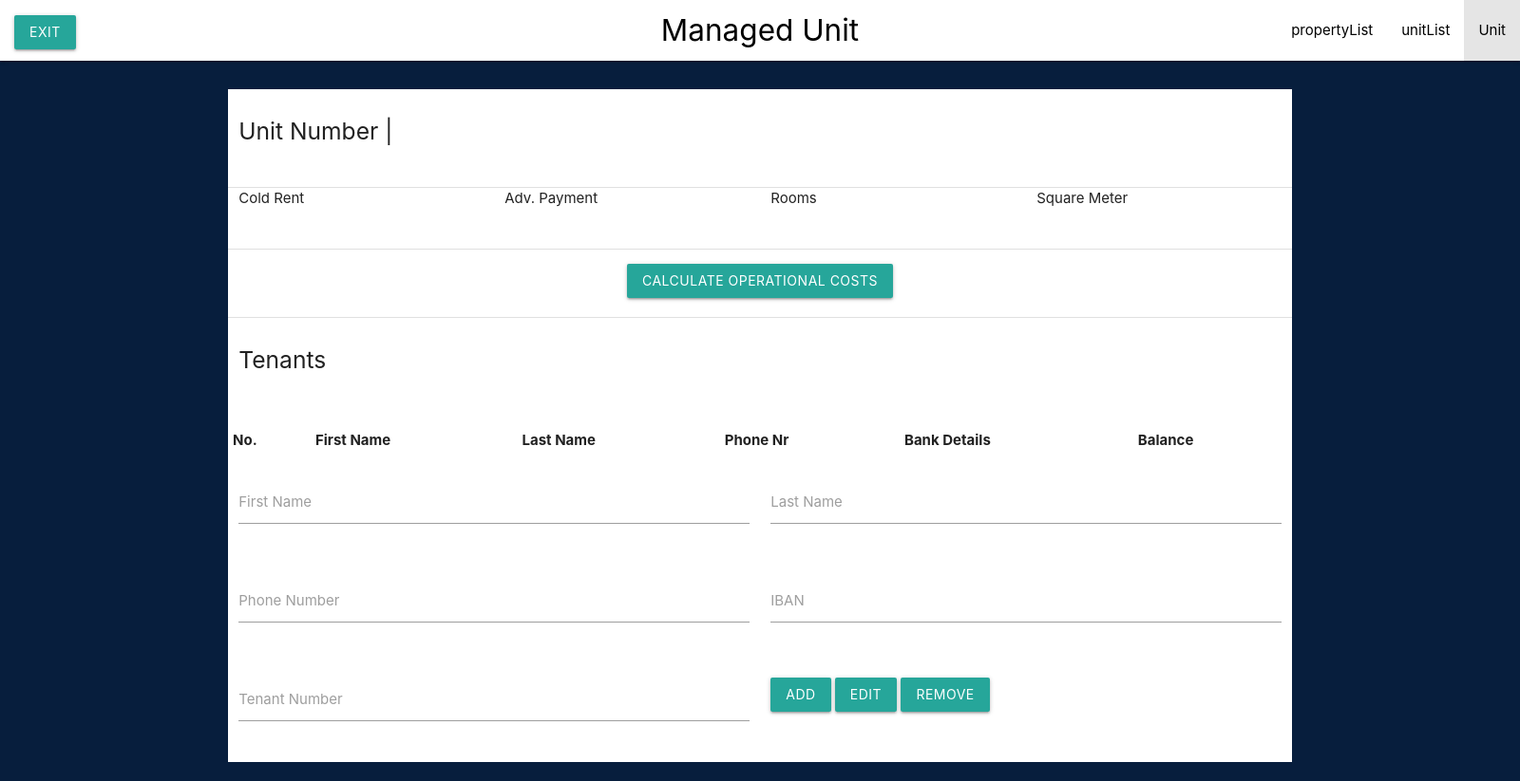
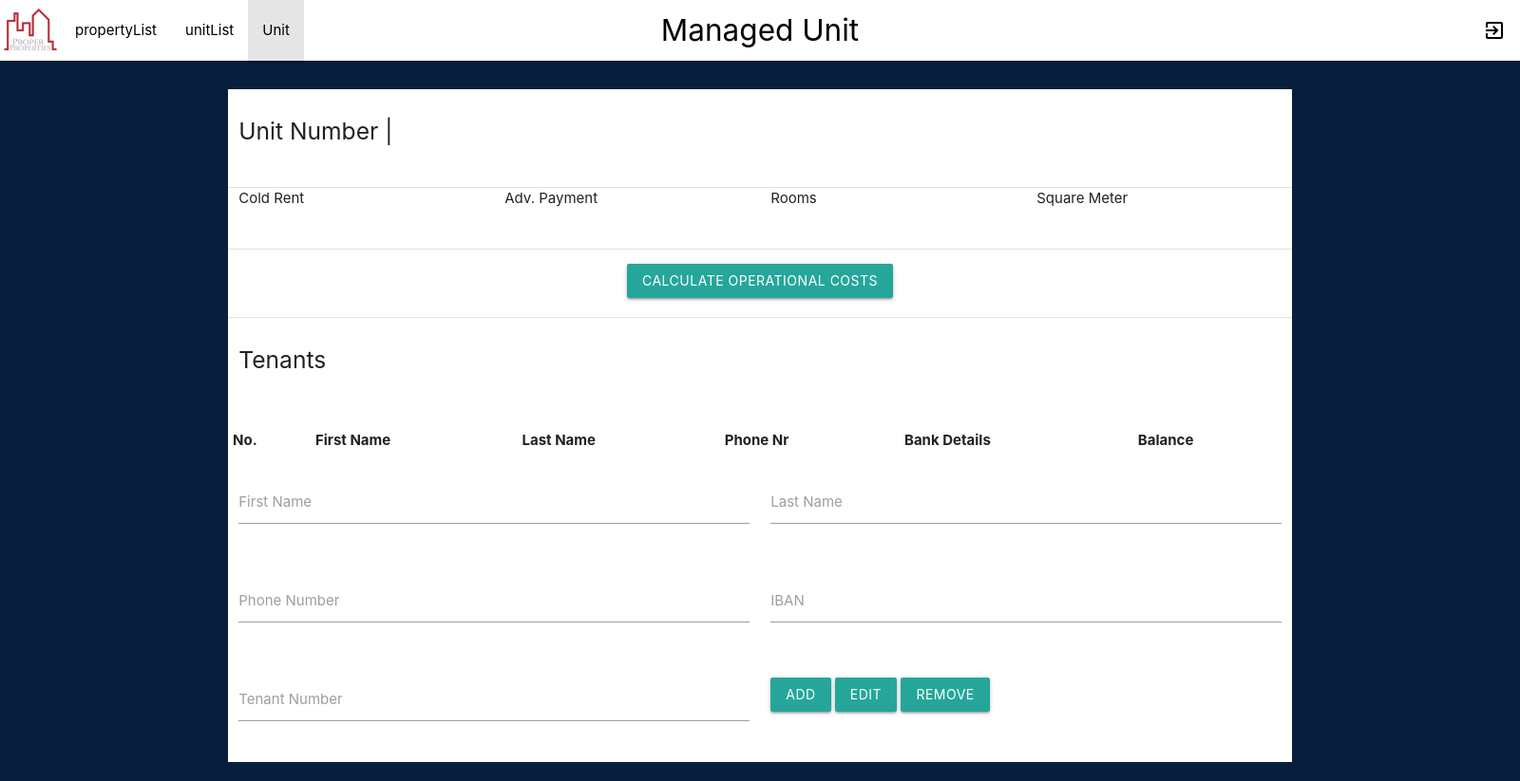
Before and after one commit to DavidLeDuy/HSE-InfoSysG6, an Electron app: page src/components/unit/unit.html in a window 1600 px wide. Shown: the whole page at 95% size. Drawn offline with nearby package versions, Linux system fonts and the light colour scheme.

Commit message:
changed navbar

```diff
--- a/src/components/unit/unit.html
+++ b/src/components/unit/unit.html
@@ -7,18 +7,23 @@
     <meta http-equiv="Content-Security-Policy" content="script-src 'self' 'unsafe-inline';" />
     <link rel="stylesheet" type="text/css" href="../../../node_modules/materialize-css/dist/css/materialize.min.css" />
     <link rel="stylesheet" type="text/css" href="../../css/style.css" />
+    <link href="https://fonts.googleapis.com/icon?family=Material+Icons" rel="stylesheet" />
   </head>
   <body>
     <nav>
-      <div class="nav-wrapper">
-        <a href="#" class="brand-logo"
-          ><button class="btn" onclick="closeApp()" style="margin-left: 1rem;">Exit</button></a
+      <div class="nav-wrapper">button></a
         >
         <a href="#" class="brand-logo center">Managed Unit</a>
-        <ul id="nav-mobile" class="right hide-on-med-and-down">
+        <ul id="nav-mobile" class="left hide-on-med-and-down">
+          <li><img src="../../assets/icon.png" alt="WAAA" height="64px" width="64px" /></li>
           <li onclick="changeWindow('propertyList')"><a href="#">propertyList</a></li>
           <li onclick="changeWindow('unitList')"><a href="#">unitList</a></li>
           <li class="active" onclick="changeWindow('unit')"><a href="#">Unit</a></li>
+        </ul>
+        <ul id="nav-mobile" class="right hide-on-med-and-down">
+          <li>
+            <a href="#" onclick="closeApp()"><i class="material-icons">exit_to_app</i></a>
+          </li>
         </ul>
       </div>
     </nav>
```
Also changed, not shown: src/components/propertyList/propertyList.html (+9 -5 lines), src/components/unitList/unitList.html (+8 -4 lines).
